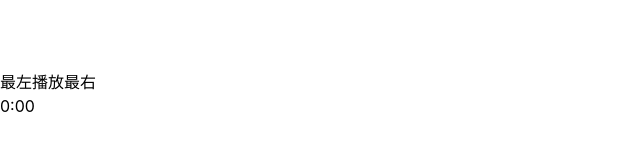
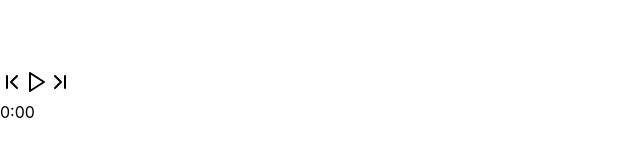
Before and after one commit to fufushih-practicedemo/react-highlight-video, a React (Vite) app: page / in a window 1280 px wide. Shown: the part 378-534 px from the top of the page, without its empty margins (0-640 px from the left). Built offline with nearby package versions, Linux system fonts and the light colour scheme.

Commit message:
feat: modify the preview layout

```diff
--- a/src/components/PreviewArea.tsx
+++ b/src/components/PreviewArea.tsx
@@ -1,5 +1,6 @@
 import { useMemo, useRef } from "react";
 import ReactPlayer from "react-player"
+import { Play, Pause, ChevronFirst, ChevronLast } from 'lucide-react';
 import { Transcript } from "../types/transcript";
 
 interface PreviewAreaProps {
@@ -75,26 +76,26 @@ const PreviewArea: React.FC<PreviewAreaProps> = ({
       </div>
       <div id="video-controls" className="mt-4 bg-gray-800 p-2 rounded">
         <div id="control-buttons" className="flex items-center justify-between mb-2">
-          <div className="flex space-x-2">
+          <div className="flex space-x-12">
             <button id="seek-start" className="text-white p-2 rounded hover:bg-gray-700">
-              最左
+              <ChevronFirst size={24} />
             </button>
             <button
               id="play-pause"
               onClick={handlePlayPause}
               className="text-white p-2 rounded hover:bg-gray-700"
             >
-              {playing ? '暫停' : '播放'}
+              {playing ? <Pause className="mr-1" size={24} /> : <Play className="mr-1" size={24} />}
             </button>
             <button id="seek-end" className="text-white p-2 rounded hover:bg-gray-700">
-              最右
+              <ChevronLast size={24} />
             </button>
           </div>
-          <span id="time-display" className="text-white">{formatTime(progress * 300)}</span>
+          <span id="time-display" className="text-white text-2xl">{formatTime(progress * 300)}</span>
         </div>
         <div
           id="progress-bar"
-          className="h-2 bg-gray-700 rounded cursor-pointer relative"
+          className="h-4 bg-gray-700 rounded cursor-pointer relative"
           onClick={handleSeek}
         >
           {transcript.map((sentence, index) => {
```
